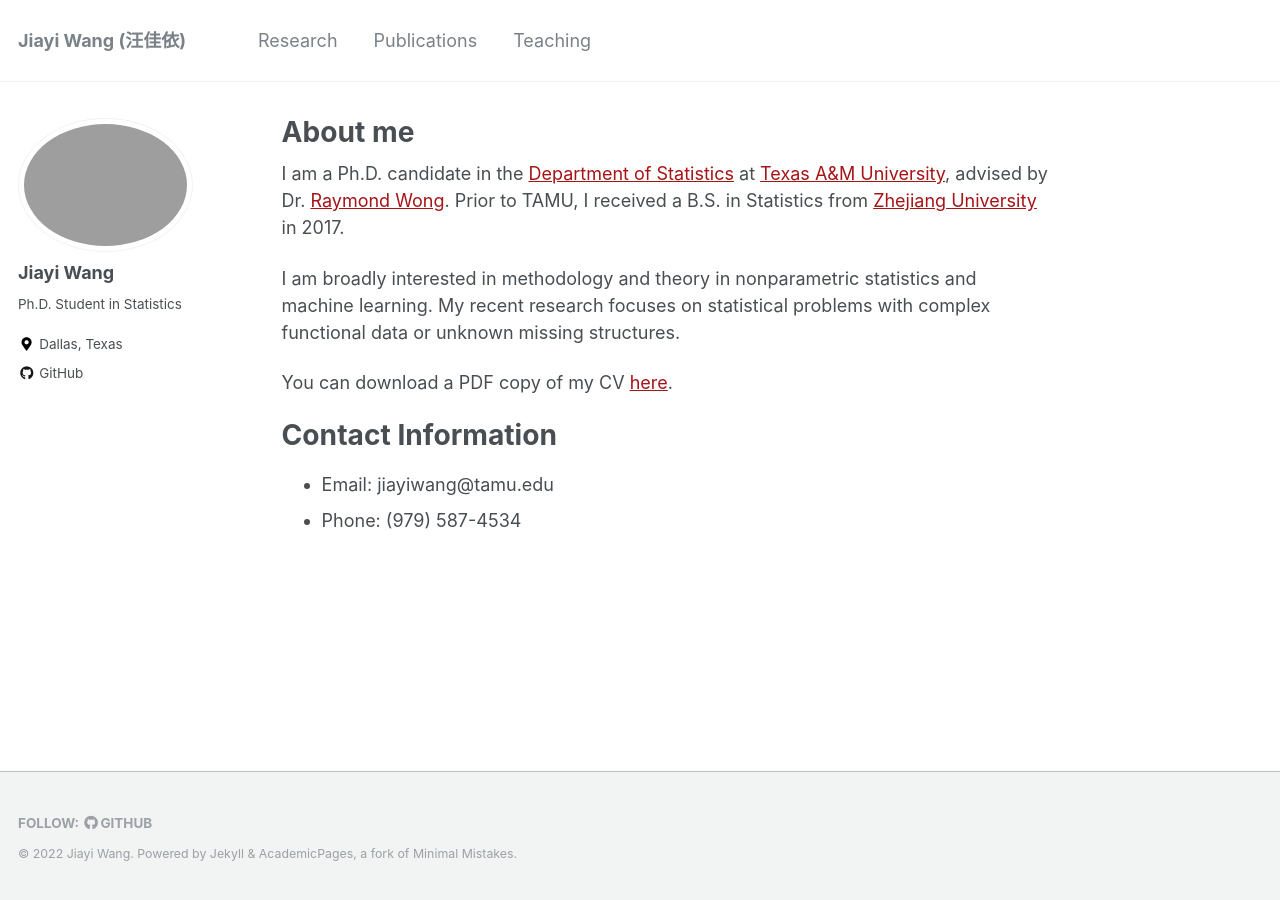
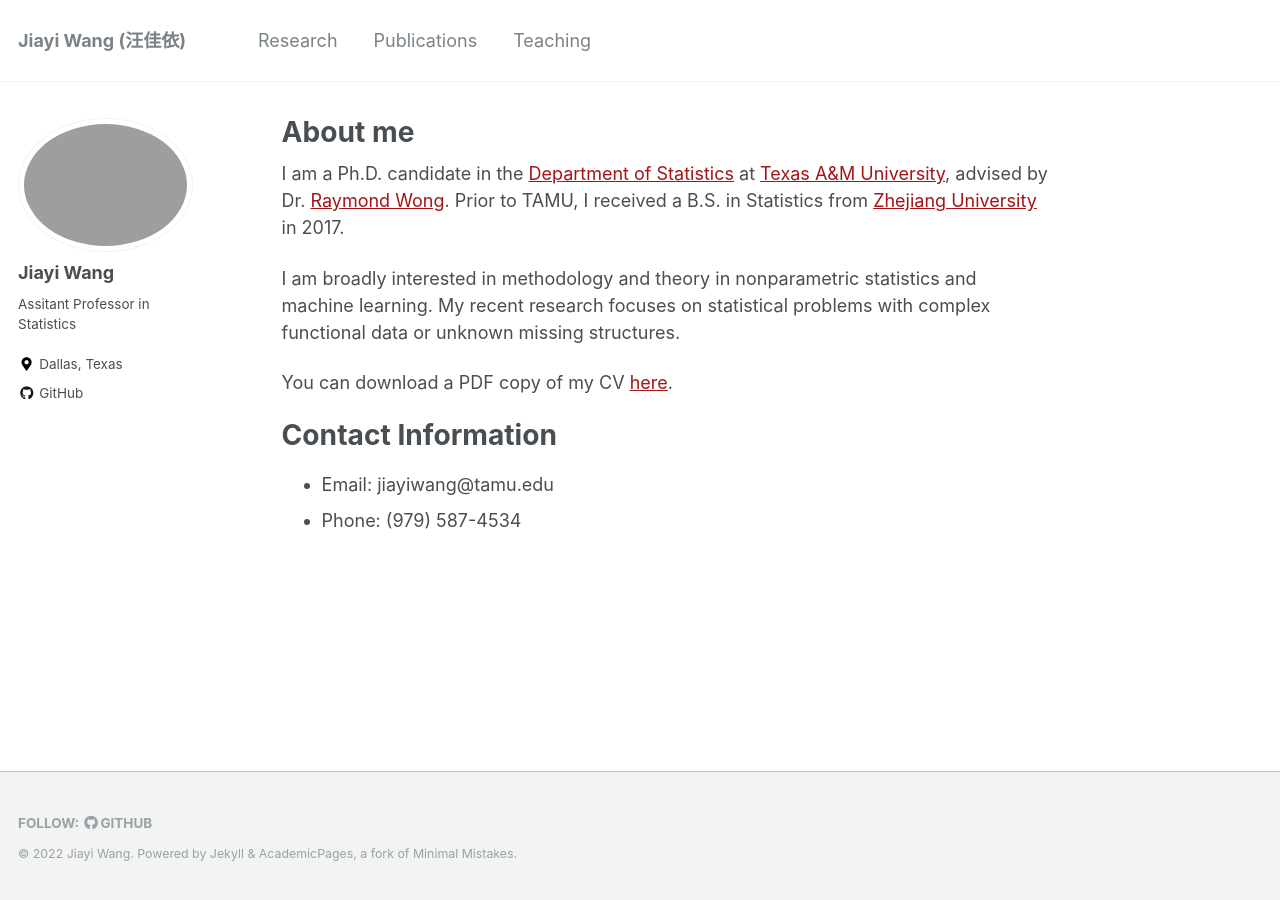
Before and after one commit to jiayiwang1017/jiayiwang1017.github.io, a Jekyll site: the page built from _pages/about.md, in a window 1280 px wide. Built offline with Jekyll 4.4.1, drawn with Linux system fonts in a browser that asks for light colours.

Commit message:
Update _config.yml

```diff
--- a/_config.yml
+++ b/_config.yml
@@ -84,7 +84,7 @@ analytics:
 author:
   name             : "Jiayi Wang"
   avatar           : "profile3.png"
-  bio              : "Ph.D. Student in Statistics"
+  bio              : "Assitant Professor in Statistics"
   location         : "Dallas, Texas"
   employer         :
   pubmed           :
```
